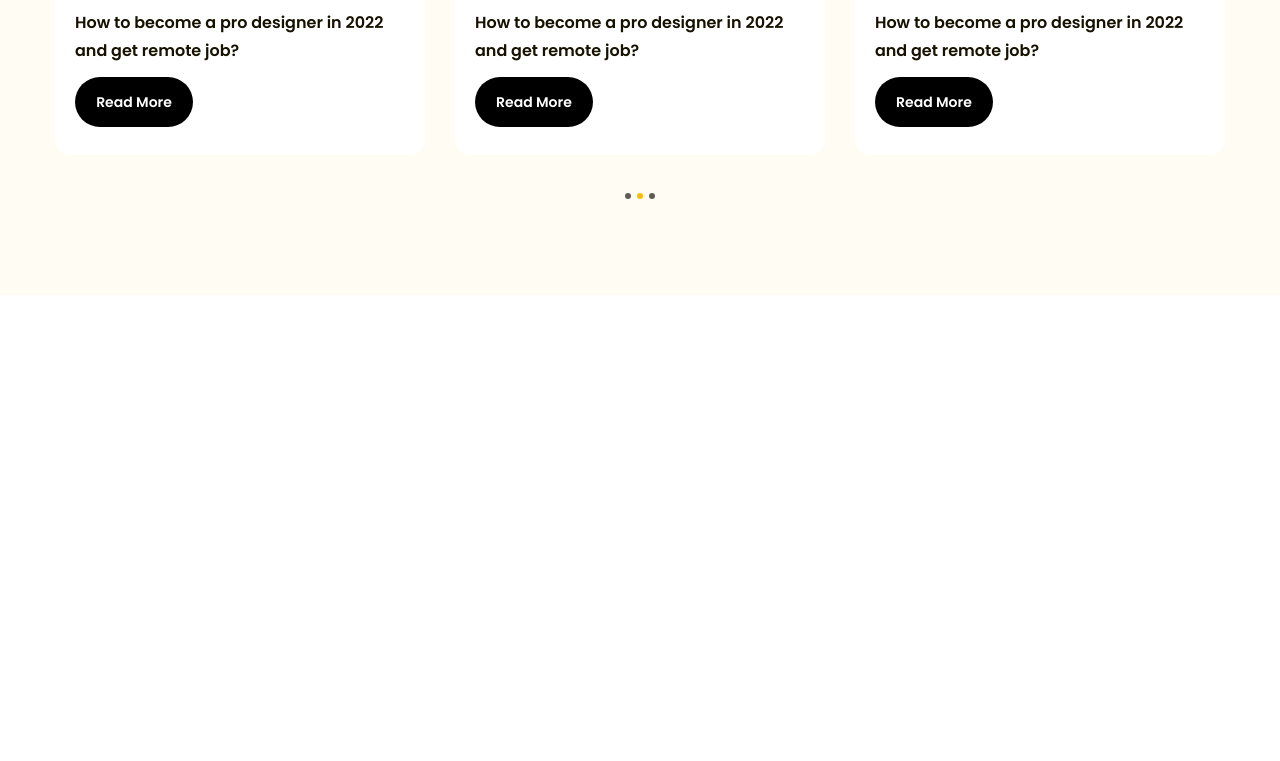
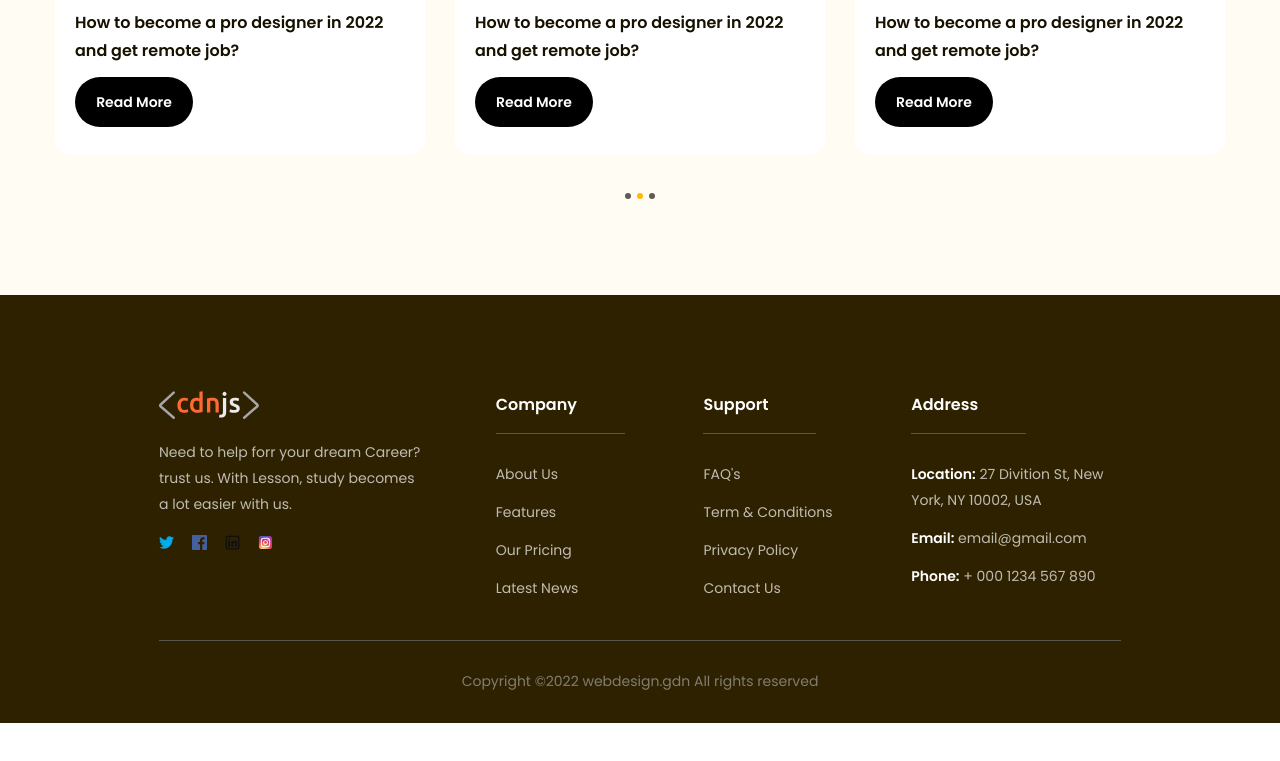
Before and after one commit to babiboi2k/Figma-to-HTML, a plain HTML site: page index.html in a window 1280 px wide. Shown: the part 4410-5171 px from the top of the page. After the commit the page ends 5133 px from the top, so only its background shows below. Drawn offline with Linux system fonts and the light colour scheme.

Commit message:
p14. footer-Kết thúc dự án

```diff
--- a/assets/css/style.css
+++ b/assets/css/style.css
@@ -586,3 +586,71 @@ a {
   background: var(--primary-color);
   cursor: default;
 }
+/* ============================Footer 1============================ */
+.footer .socials img {
+  width: 15px;
+}
+.footer {
+  background: #2e2100;
+  padding: 96px 135px 0;
+}
+.footer .row {
+  display: flex;
+  padding-bottom: 38px;
+  border-bottom: 1px solid #59554b;
+}
+.footer .row .column {
+  width: 21.6%;
+}
+.footer .row .column:first-child {
+  width: 35%;
+}
+.footer .desc {
+  margin-top: 18px;
+  max-width: 267px;
+  color: #bfbcb2;
+  font-size: 1.4rem;
+  line-height: 1.85;
+}
+.footer .socials {
+  display: flex;
+  gap: 18px;
+  margin-top: 18px;
+}
+.footer .title {
+  padding-bottom: 14px;
+  padding-right: 48px;
+  display: inline-block;
+  /* TẠO GẠCH CHÂN: (gạch nào có cái bo góc (border-radius) thì dùng before/after) */
+  border-bottom: 1px solid #59554b;
+  color: #fff;
+  font-size: 1.6rem;
+  font-weight: 600;
+  line-height: 1.75;
+}
+.footer .list {
+  margin-top: 28px;
+}
+.footer .list a {
+  display: inline-block;
+  margin-bottom: 12px;
+  color: #bfbcb2;
+  font-size: 1.4rem;
+  line-height: 1.85;
+}
+.footer .list li:last-child a {
+  margin-bottom: 0;
+}
+.footer .list strong {
+  color: #fff;
+  font-size: 1.4rem;
+  font-weight: 600;
+  line-height: 1.85;
+}
+.footer .copyright {
+  padding: 28px 0;
+  color: #807d70;
+  text-align: center;
+  font-size: 1.4rem;
+  line-height: 1.85;
+}
--- a/index.html
+++ b/index.html
@@ -24,7 +24,7 @@
     <link rel="stylesheet" href="./assets/css/style.css" />
     <title>Bài 90: Figma to HTML</title>
   </head>
-  <body style="height: 10000px">
+  <body>
     <!-- HEADER -->
     <header class="header fixed">
       <div class="main-content">
@@ -640,5 +640,108 @@
         </div>
       </div>
     </div>
+    <!-- FOOTER -->
+    <footer class="footer">
+      <div class="main-content">
+        <div class="row">
+          <!-- column 1 -->
+          <div class="column">
+            <img src="./assets/img/logo.svg" alt="cdnjs" class="logo" />
+            <p class="desc">
+              Need to help forr your dream Career? trust us. With Lesson, study
+              becomes a lot easier with us.
+            </p>
+            <div class="socials">
+              <a href="">
+                <img
+                  src="./assets/img/twitter.svg"
+                  alt="twitter"
+                  class="icon"
+                />
+              </a>
+              <a href="">
+                <img
+                  src="./assets/img/facebook.svg"
+                  alt="facebook"
+                  class="icon"
+                />
+              </a>
+              <a href="">
+                <img
+                  src="./assets/img/linkedin.svg"
+                  alt="linkedin"
+                  class="icon"
+                />
+              </a>
+              <a href="">
+                <img
+                  src="./assets/img/instagram.svg"
+                  alt="instagram"
+                  class="icon"
+                />
+              </a>
+            </div>
+          </div>
+          <!-- column 2 -->
+          <div class="column">
+            <h3 class="title">Company</h3>
+            <ul class="list">
+              <li>
+                <a href="#!">About Us</a>
+              </li>
+              <li>
+                <a href="#!">Features</a>
+              </li>
+              <li>
+                <a href="#!">Our Pricing</a>
+              </li>
+              <li>
+                <a href="#!">Latest News</a>
+              </li>
+            </ul>
+          </div>
+          <!-- column 3 -->
+          <div class="column">
+            <h3 class="title">Support</h3>
+            <ul class="list">
+              <li>
+                <a href="#!">FAQ's</a>
+              </li>
+              <li>
+                <a href="#!">Term & Conditions</a>
+              </li>
+              <li>
+                <a href="#!">Privacy Policy</a>
+              </li>
+              <li>
+                <a href="#!">Contact Us</a>
+              </li>
+            </ul>
+          </div>
+          <!-- column 4 -->
+          <div class="column">
+            <h3 class="title">Address</h3>
+            <ul class="list">
+              <li>
+                <a href="#!"
+                  ><strong>Location:</strong> 27 Divition St, New York, NY
+                  10002, USA</a
+                >
+              </li>
+              <li>
+                <a href="#!"><strong>Email:</strong> email@gmail.com</a>
+              </li>
+              <li>
+                <a href="#!"><strong>Phone:</strong> + 000 1234 567 890</a>
+              </li>
+            </ul>
+          </div>
+        </div>
+
+        <div class="copyright">
+          <p>Copyright ©2022 webdesign.gdn All rights reserved</p>
+        </div>
+      </div>
+    </footer>
   </body>
 </html>
```
Also changed, not shown: assets/img/facebook.svg (added), assets/img/instagram.svg (added), assets/img/linkedin.svg (added), assets/img/twitter.svg (added).
